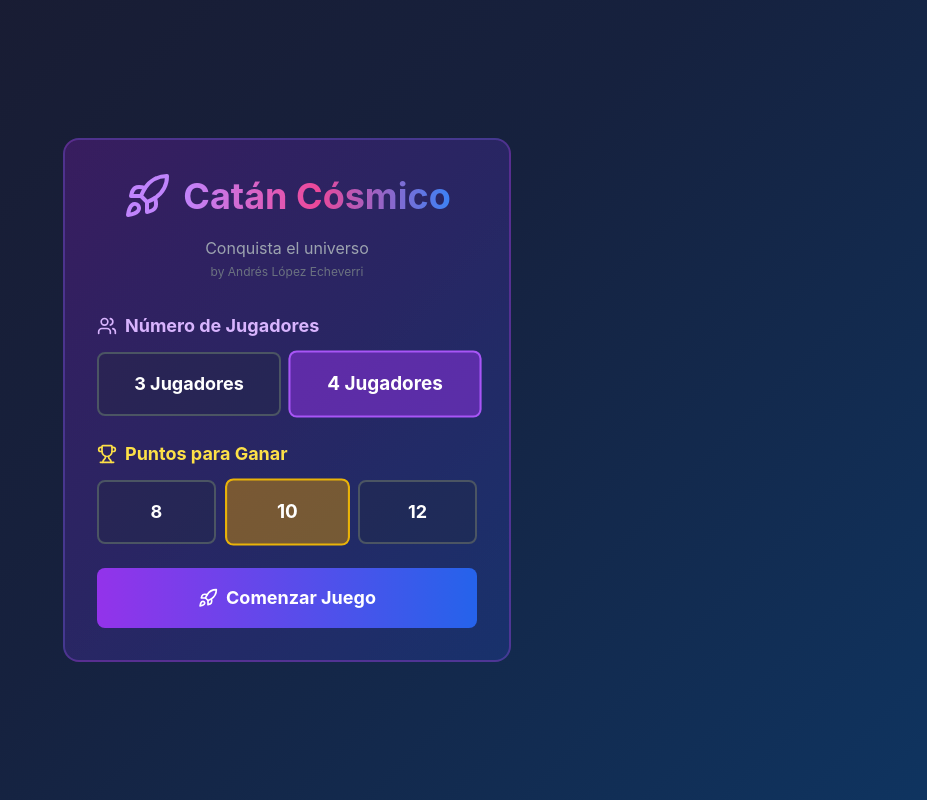
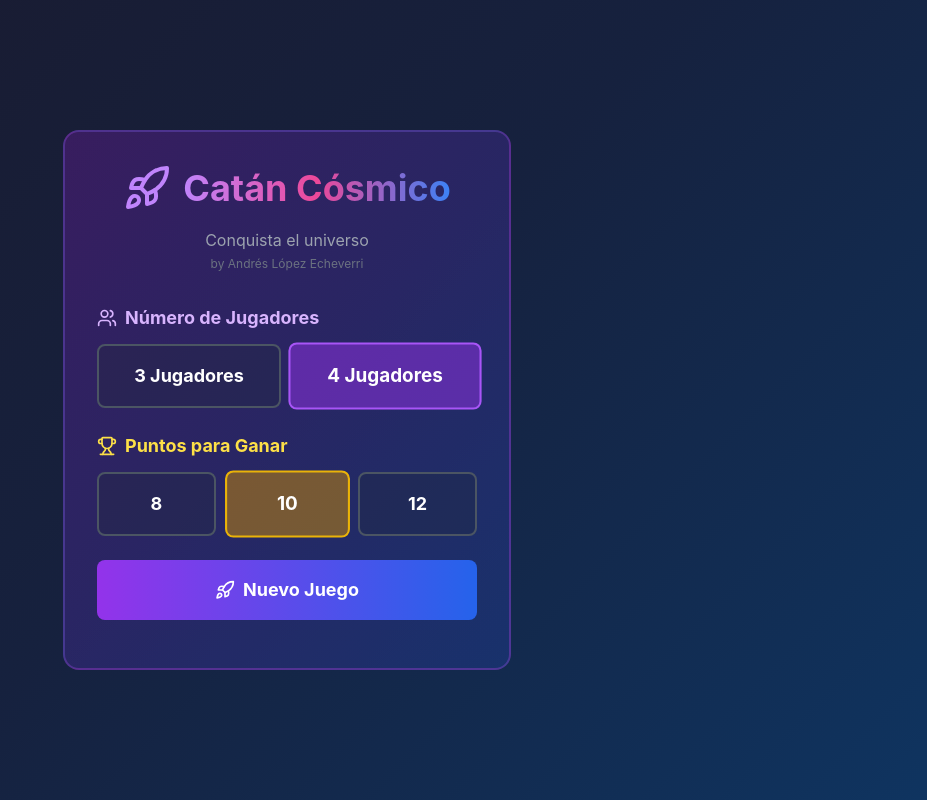
Before and after one commit to AndresL7/catancosmico, a React (Vite) app: page / in a window 1280 px wide. Shown: the whole page, without its empty margins (353-1280 px from the left). Built offline with nearby package versions, Linux system fonts and the light colour scheme.

Commit message:
Feat: Add start screen with Continue/New Game options

```diff
--- a/src/App.tsx
+++ b/src/App.tsx
@@ -38,25 +38,28 @@ function App() {
   const [showStartScreen, setShowStartScreen] = useState(true);
   const [selectedPlayers, setSelectedPlayers] = useState(4);
   const [selectedVictoryPoints, setSelectedVictoryPoints] = useState(10);
+  const [hasSavedGame, setHasSavedGame] = useState(false);
 
-  // Cargar juego guardado al iniciar
+  // Verificar si hay juego guardado al iniciar
   useEffect(() => {
     const savedGame = localStorage.getItem('catanCosmico');
     if (savedGame) {
       try {
         const parsed = JSON.parse(savedGame);
-        // Solo ocultar la pantalla de inicio si el juego guardado es válido
+        // Verificar si el juego guardado es válido
         if (parsed && parsed.players && parsed.board) {
-          loadGame();
-          setShowStartScreen(false);
+          setHasSavedGame(true);
         }
       } catch (error) {
-        console.error('Error al cargar juego:', error);
-        // Si hay error, mostrar pantalla de inicio
-        setShowStartScreen(true);
+        console.error('Error al verificar juego guardado:', error);
       }
     }
-  }, [loadGame]);
+  }, []);
+
+  const continueGame = () => {
+    loadGame();
+    setShowStartScreen(false);
+  };
 
   const startGame = () => {
     // Reproducir sonido de inicio
@@ -142,11 +145,21 @@ function App() {
 
           <button
             onClick={startGame}
-            className="w-full px-6 py-4 bg-gradient-to-r from-purple-600 to-blue-600 rounded-lg font-bold text-lg hover:scale-105 transition-all flex items-center justify-center gap-2"
+            className="w-full px-6 py-4 bg-gradient-to-r from-purple-600 to-blue-600 rounded-lg font-bold text-lg hover:scale-105 transition-all flex items-center justify-center gap-2 mb-4"
           >
             <Rocket className="w-5 h-5" />
-            Comenzar Juego
+            Nuevo Juego
           </button>
+
+          {hasSavedGame && (
+            <button
+              onClick={continueGame}
+              className="w-full px-6 py-4 bg-gradient-to-r from-green-600 to-teal-600 rounded-lg font-bold text-lg hover:scale-105 transition-all flex items-center justify-center gap-2"
+            >
+              <RotateCcw className="w-5 h-5" />
+              Continuar Juego
+            </button>
+          )}
         </div>
       </div>
     );
```
